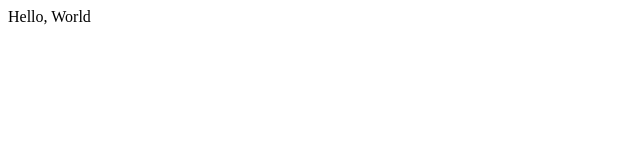
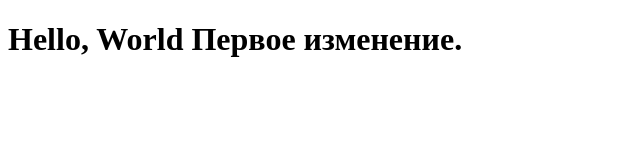
Before and after one commit to velitmike/clone_tutorial, a plain HTML site: page work/hello/index.html in a window 1280 px wide. Shown: the whole page, without its empty margins (0-640 px from the left). Drawn offline with Linux system fonts and the light colour scheme.

```diff
--- a/work/hello/index.html
+++ b/work/hello/index.html
@@ -6,6 +6,6 @@
 	<title>GitHowTo</title>
 </head>
 <body>
-	<h>Hello, World</h>
+	<h1>Hello, World Первое изменение.</h1>
 </body>
 </html>
```
